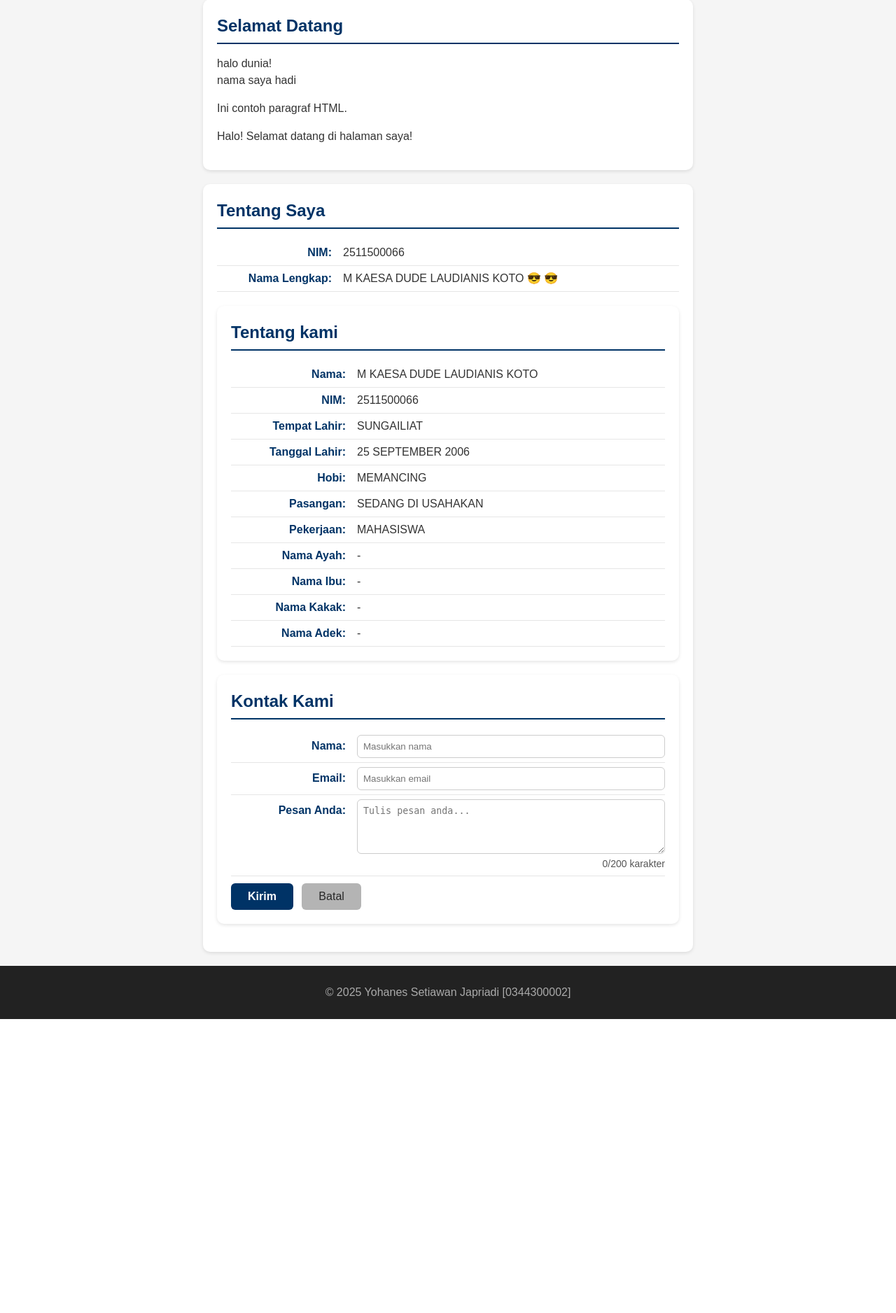
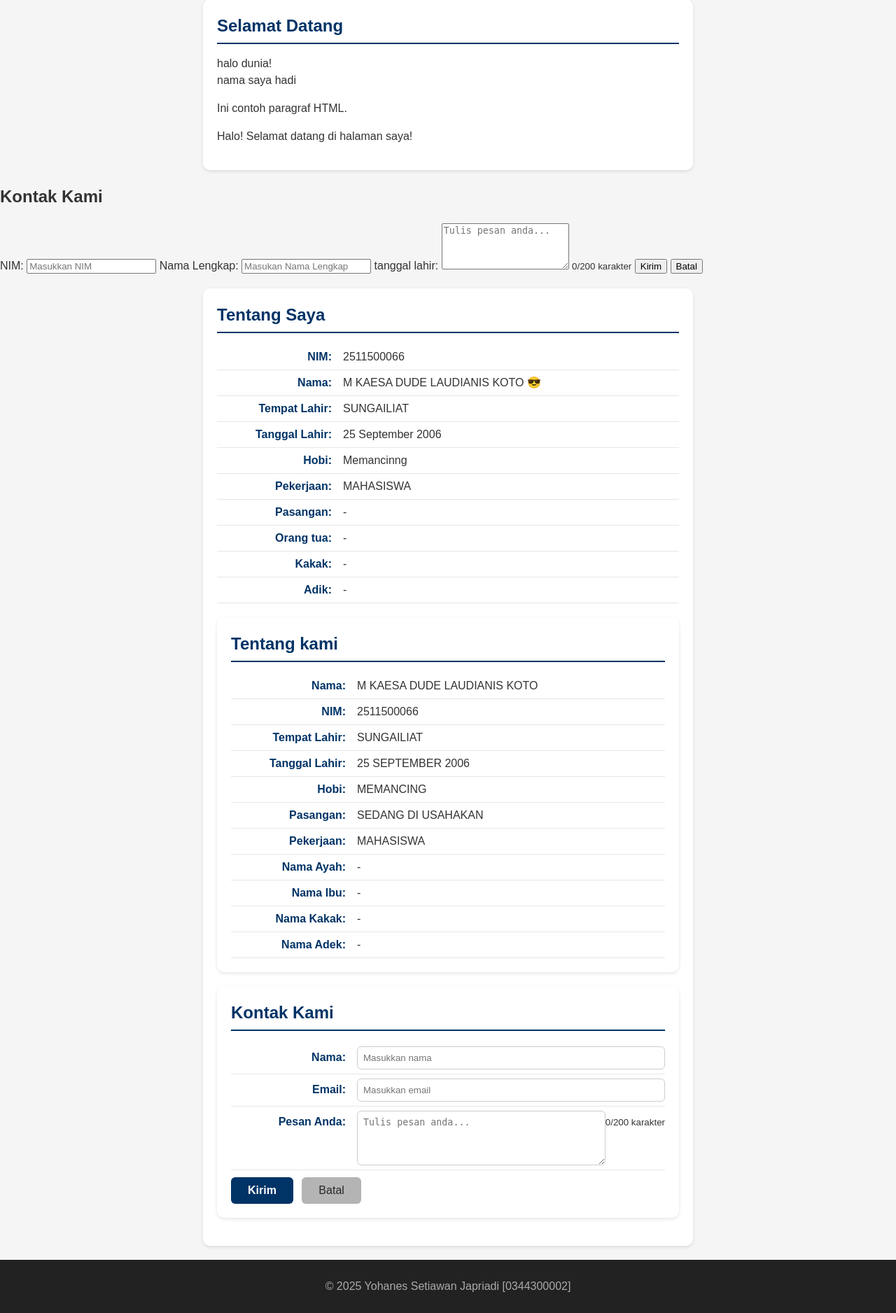
Before and after one commit to 2511500066-art/2511500066-PWD-TI1B-255260, a PHP site: page /pertemuan-08/index.php in a window 1280 px wide. Shown: the part 176-2052 px from the top of the page at 70% size. Before the commit the page ends 1632 px from the top, so only its background shows below. Run offline with PHP 8.4, Linux system fonts and the light colour scheme.

Commit message:
copy index pertemuan 06 ke pertemuan 08

```diff
--- a/pertemuan-08/index.php
+++ b/pertemuan-08/index.php
@@ -50,7 +50,32 @@ endif;
       echo "nama saya hadi";
       ?>
       <p>Ini contoh paragraf HTML.</p>
+
+
     </section>
+     <section id="entry-data">
+      <h2>Kontak Kami</h2>
+      <form action="proses_mahasiswa.php" method="POST">
+
+        <label for="txtNama"><span>NIM:</span>
+          <input type="text" id="txtNamaMhs" name="txtNamaMhs" placeholder="Masukkan NIM" required autocomplete="name">
+        </label>
+
+        <label for="txtEmail"><span>Nama Lengkap:</span>
+          <input type="Text" id="txtNIM" name="txtNIM" placeholder="Masukan Nama Lengkap" required autocomplete="email">
+        </label>
+
+        <label for="txtProdi"><span>tanggal lahir:</span>
+          <textarea id="txtPesan" name="txtPesan" rows="4" placeholder="Tulis pesan anda..." required></textarea>
+          <small id="charCount">0/200 karakter</small>
+        </label>
+
+
+        <button type="submit">Kirim</button>
+        <button type="reset">Batal</button>
+      </form>
+
+
 <section id="about">
             <?php
             $Nama = "M KAESA DUDE LAUDIANIS KOTO &#128526";
@@ -67,13 +92,69 @@ endif;
       <h2>Tentang Saya</h2>
       <p><strong>NIM:</strong>
         <?php
-        echo $NIM;
+        echo  $NIM;
         ?>
       </p>
-      <p><strong>Nama Lengkap:</strong>
+
+      <p><strong>Nama:</strong>
         <?php
         echo $Nama;
-        ?> &#128526;
+        ?>
+        </p>
+
+        <p><strong>Tempat Lahir:</strong>
+        <?php
+        echo $tempat_lahir;
+        ?>
+        </p>
+
+        <p><strong>Tanggal Lahir:</strong>
+        <?php
+        echo $tanggal_lahir;
+        ?>
+        </p>
+
+
+         <p><strong>Hobi:</strong>
+        <?php
+        echo $hobi;
+        ?>
+        </p>
+
+          <p><strong> Pekerjaan:</strong>
+        <?php
+        echo  $pekerjaan;
+        ?>
+        </p>
+
+        <p><strong>Pasangan:</strong>
+        <?php
+        echo $pasangan;
+        ?>
+        </p>
+
+           <p><strong> Orang tua:</strong>
+        <?php
+        echo  $orang_tua;
+        ?>
+        </p>
+
+     <p><strong> Kakak:</strong>
+        <?php
+        echo  $kakak;
+        ?>
+        </p>
+
+          <p><strong> Adik:</strong>
+        <?php
+        echo  $adik;
+        ?>
+        </p>
+
+
+
+
+
         <section id="about">
             <h2>Tentang kami</h2>
             <p> <strong>Nama:</strong>M KAESA DUDE LAUDIANIS KOTO</p>
```
